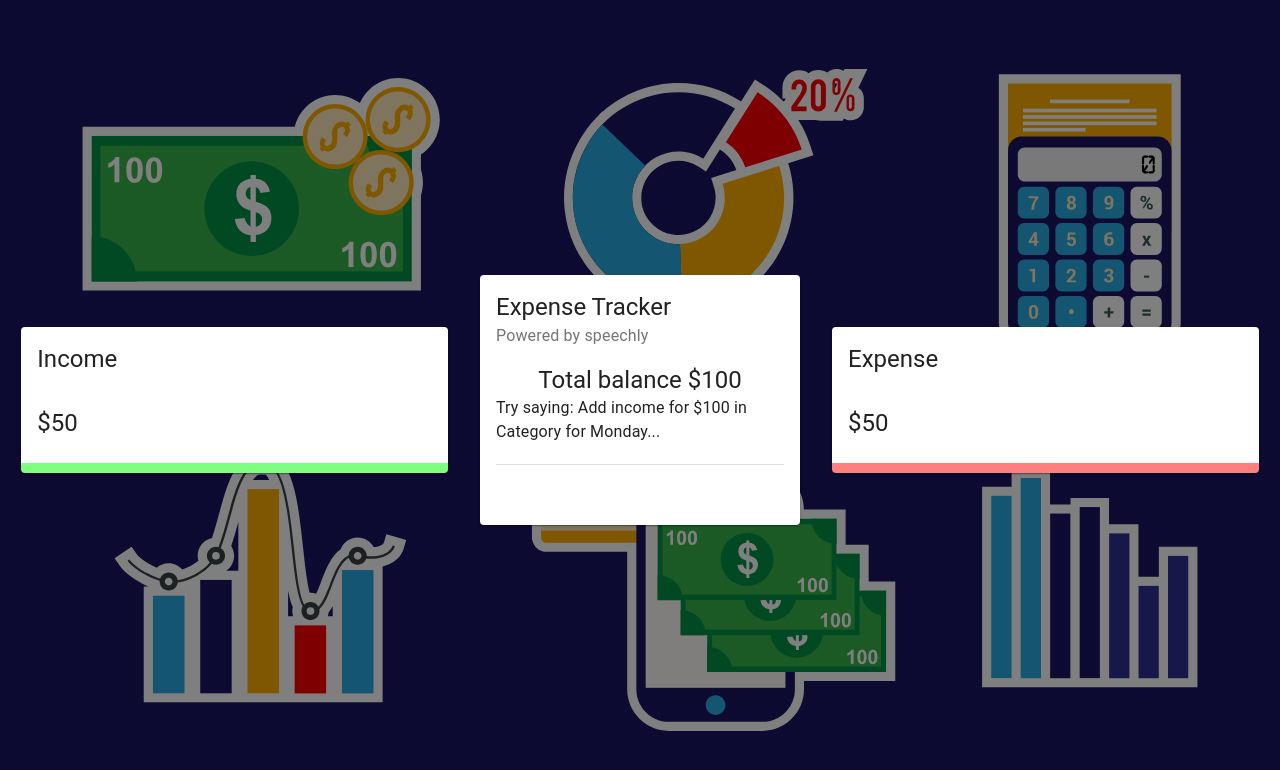
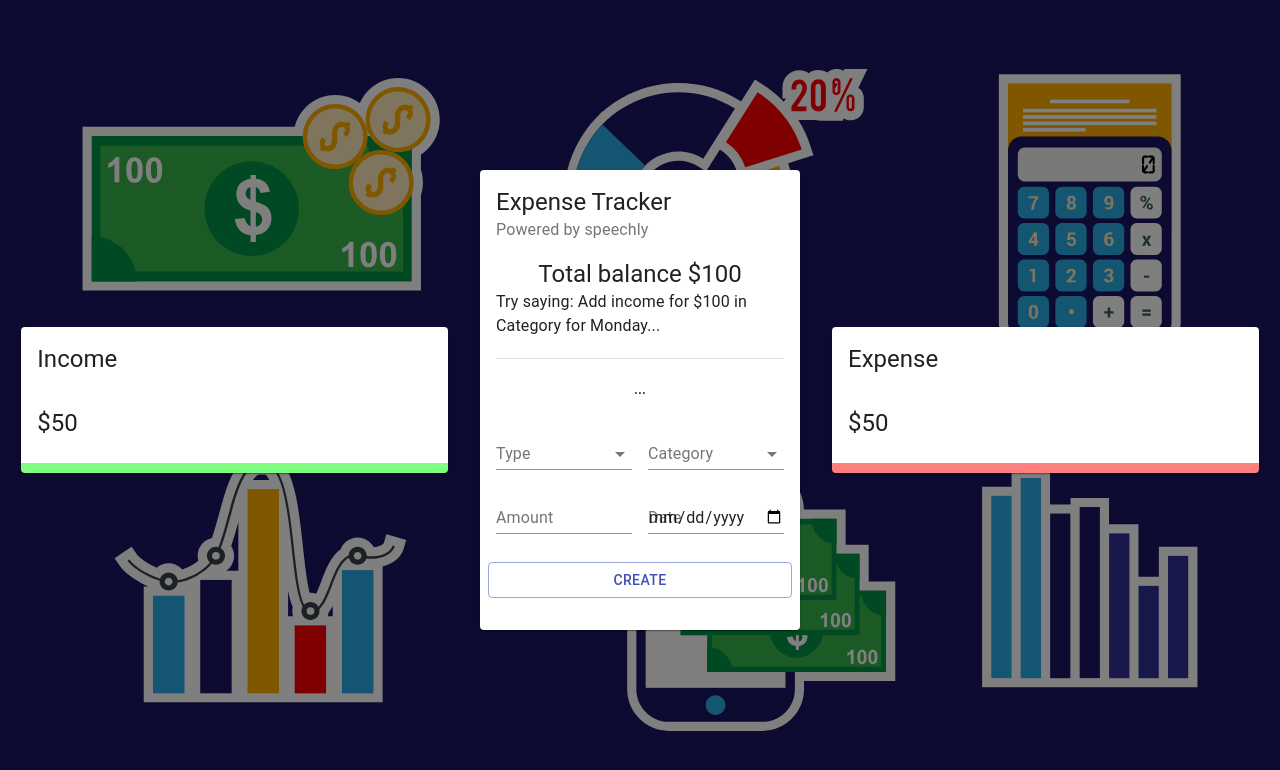
Before and after one commit to eteka03/Expense-Tracker, a React (Create React App) app: page / in a window 1280 px wide. Shown: the top 770 px of the page. Built offline with nearby package versions, Linux system fonts and the light colour scheme.

Commit message:
implementation du component form

```diff
--- /dev/null
+++ b/src/components/Main/Form/Form.jsx
@@ -0,0 +1,46 @@
+import { FormControl, TextField, Grid, InputLabel, Typography ,Select, MenuItem, Button } from '@material-ui/core'
+import React from 'react'
+
+import useStyles from './Form.styles'
+
+const Form = () => {
+    const classes = useStyles()
+    return (
+        <Grid container spacing={2}>
+            <Grid item xs={12}>
+                <Typography align="center" variant="subtitle2" gutterBottom>
+                    ...
+                </Typography>
+            </Grid>
+            <Grid item xs={6}>
+                <FormControl fullWidth>
+                    <InputLabel>Type</InputLabel>
+                    <Select>
+                        <MenuItem value="Income">Income</MenuItem>
+                         <MenuItem value="Expense">Expenses</MenuItem>
+
+                    </Select>
+                </FormControl>
+            </Grid>
+            <Grid item xs={6}>
+                <FormControl fullWidth>
+                    <InputLabel>Category</InputLabel>
+                    <Select>
+                        <MenuItem value="business">Business</MenuItem>
+                        <MenuItem value="salary">Salary</MenuItem>
+                    </Select>
+                </FormControl>
+            </Grid>
+            <Grid item xs={6}>
+                <TextField label="Amount" type="number" fullWidth />
+            </Grid>
+            <Grid item xs={6}>
+                <TextField label="Date" type="date" fullWidth />
+            </Grid>
+            <Button className={classes.button} variant="outlined" color="primary" fullWidth>Create</Button>
+
+        </Grid>
+    )
+}
+
+export default Form
--- /dev/null
+++ b/src/components/Main/Form/Form.styles.js
@@ -0,0 +1,12 @@
+import { makeStyles } from "@material-ui/core/styles";
+
+export default makeStyles(() => ({
+  radioGroup: {
+    display: "flex",
+    justifyContent: "center",
+    marginBottom: "-10px",
+  },
+  button: {
+    marginTop: "20px",
+  },
+}));
--- a/src/components/Main/Main.jsx
+++ b/src/components/Main/Main.jsx
@@ -1,5 +1,6 @@
 import { Card, CardContent, CardHeader, Divider, Grid, Typography } from '@material-ui/core'
 import React from 'react'
+import Form from './Form/Form'
 import useStyles from './main.styles'
 
 const Main = () => {
@@ -17,7 +18,7 @@
                     </Typography>
 
                     <Divider className={classes.divider} />
-                    {/* form */}
+                    <Form />
                 </CardContent>
 
 
```
Also changed, not shown: 1 other file (tests, documents, lock files or other folders).
